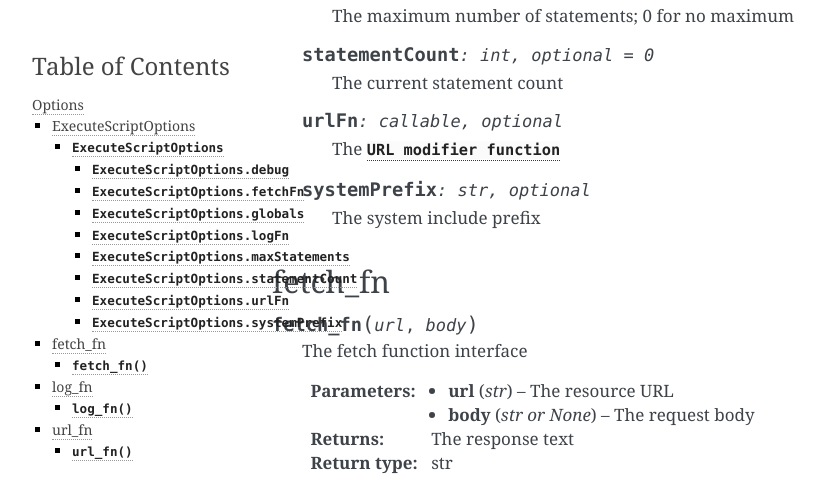
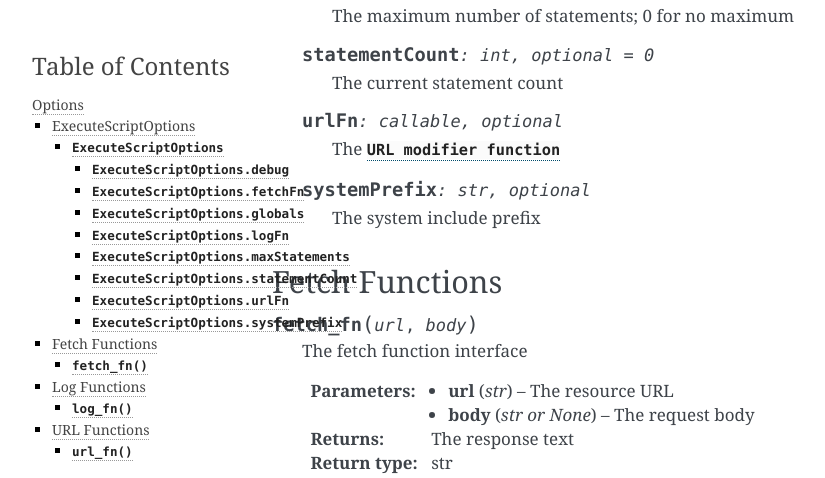
Before and after one commit to craigahobbs/bare-script-py, a Sphinx documentation site: the page built from doc/options.rst, in a window 1280 px wide and 1400 px high, scrolled down 529 px. Shown: the top 478 px of the window, without its empty margins (148-973 px from the left). Built offline with Sphinx 7.4.7, drawn with Linux system fonts in a browser that asks for light colours; some of the changed text lies outside the part shown.

Commit message:
doc cleanup

```diff
--- a/doc/options.rst
+++ b/doc/options.rst
@@ -52,8 +52,8 @@ ExecuteScriptOptions
       The system include prefix
 
 
-fetch_fn
---------
+Fetch Functions
+---------------
 
 .. function:: fetch_fn(url, body)
 
@@ -76,8 +76,8 @@ fetch_fn
 .. autofunction:: bare_script.fetch_read_write
 
 
-log_fn
-------
+Log Functions
+-------------
 
 .. function:: log_fn(text)
 
@@ -90,8 +90,8 @@ log_fn
 .. autofunction:: bare_script.log_print
 
 
-url_fn
-------
+URL Functions
+-------------
 
 .. function:: url_fn(url)
 
```
Also changed, not shown: 1 other file.
